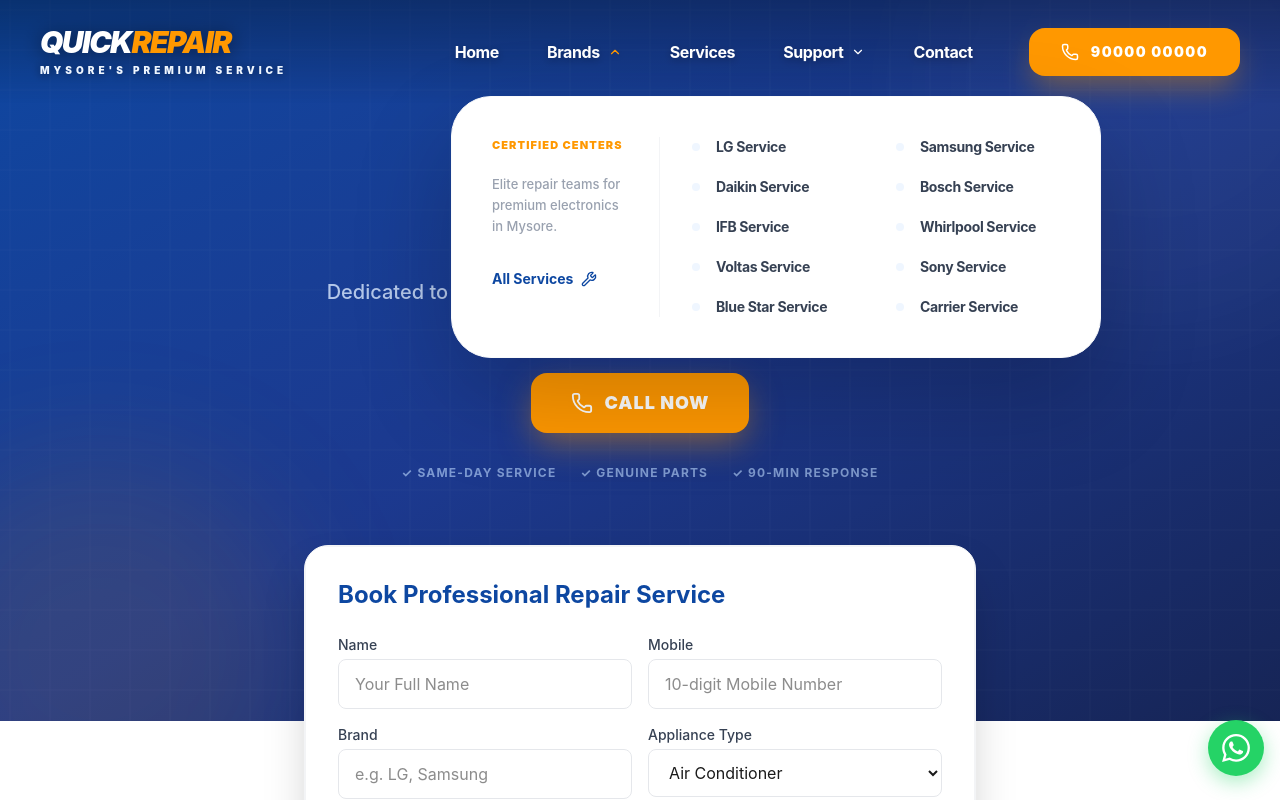
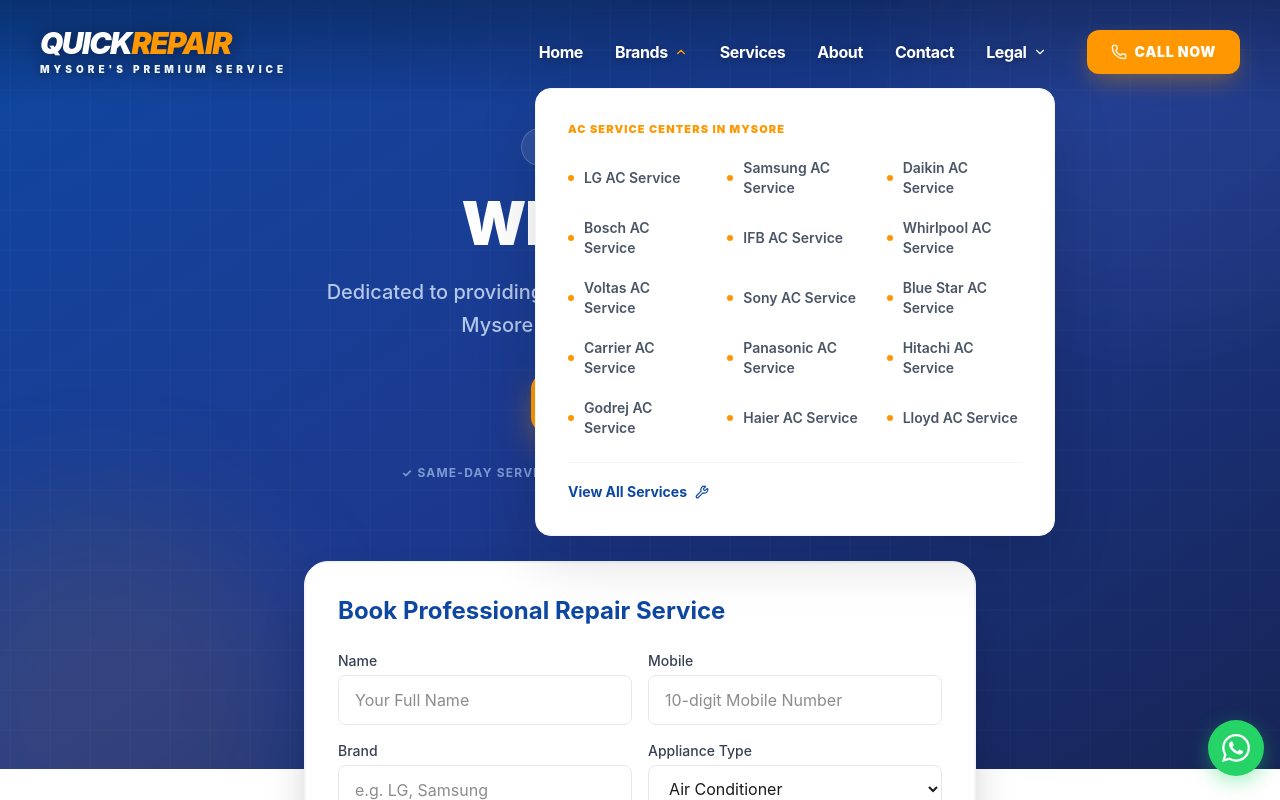
Before and after one commit to ktlmysore1-blip/mysoreappliance, a React (Vite) app: page /about in a window 1280 px wide. Both pictures are taken after a click on the button "Brands". Shown: the top 800 px of the page. Built offline with nearby package versions, Linux system fonts and the light colour scheme.

Commit message:
feat: reorganize navbar with brand AC pages and legal pages, lift form higher

```diff
--- a/src/components/HeroBanner.jsx
+++ b/src/components/HeroBanner.jsx
@@ -6,7 +6,7 @@ const HeroBanner = ({ title, subtitle, defaultBrand, defaultAppliance }) => {
     return (
         <>
             {/* Hero Section */}
-            <section className="relative bg-gradient-to-br from-primary via-blue-900 to-blue-950 text-white pt-24 pb-52 md:pt-32 md:pb-60 px-4 md:px-8 overflow-hidden">
+            <section className="relative bg-gradient-to-br from-primary via-blue-900 to-blue-950 text-white pt-24 pb-60 md:pt-32 md:pb-72 px-4 md:px-8 overflow-hidden">
                 {/* Background decorations */}
                 <div className="absolute inset-0 overflow-hidden">
                     <div className="absolute top-0 right-0 -translate-y-1/3 translate-x-1/4 w-[500px] h-[500px] bg-white/5 rounded-full blur-3xl animate-pulse"></div>
@@ -47,7 +47,7 @@ const HeroBanner = ({ title, subtitle, defaultBrand, defaultAppliance }) => {
             </section>
 
             {/* Booking Form - half overlapping the hero */}
-            <section id="booking-section" className="relative z-10 -mt-44 px-4 md:px-8 mb-8">
+            <section id="booking-section" className="relative z-10 -mt-52 px-4 md:px-8 mb-8">
                 <div className="max-w-2xl mx-auto">
                     <div className="bg-white rounded-3xl shadow-2xl border border-gray-100 overflow-hidden">
                         <BookingForm defaultBrand={defaultBrand} defaultAppliance={defaultAppliance} />
--- a/src/components/Navbar.jsx
+++ b/src/components/Navbar.jsx
@@ -1,8 +1,7 @@
 import React, { useState, useEffect } from 'react';
-import { Menu, X, Phone, ChevronDown, Wrench, ShieldCheck, Info, BookOpen } from 'lucide-react';
+import { Menu, X, Phone, ChevronDown, Wrench, ShieldCheck, Info, BookOpen, FileText, Scale } from 'lucide-react';
 import { Link, useLocation } from 'react-router-dom';
 import { brands } from '../data/brands';
-import { legalContent } from '../data/legal';
 
 const Navbar = () => {
     const [isOpen, setIsOpen] = useState(false);
@@ -18,26 +17,21 @@ const Navbar = () => {
         return () => window.removeEventListener('scroll', handleScroll);
     }, []);
 
-    // Close mobile menu and dropdowns on route change
     useEffect(() => {
         setIsOpen(false);
         setActiveDropdown(null);
     }, [location]);
 
     const toggleDropdown = (name) => {
-        if (activeDropdown === name) {
-            setActiveDropdown(null);
-        } else {
-            setActiveDropdown(name);
-        }
+        setActiveDropdown(activeDropdown === name ? null : name);
     };
 
-    const topBrands = brands.slice(0, 6); // Top 6 brands for the desktop dropdown
-
-    const navLinkClass = (scrolled) => `
+    const navLinkClass = `
         group relative py-2 font-bold transition-all duration-300 tracking-tight
         ${scrolled ? 'text-gray-700 hover:text-primary' : 'text-white hover:text-accent drop-shadow-[0_2px_4px_rgba(0,0,0,0.3)]'}
     `;
+
+    const dropdownBtnClass = `flex items-center space-x-1.5 outline-none ${navLinkClass}`;
 
     return (
         <nav
@@ -46,102 +40,91 @@ const Navbar = () => {
         >
             <div className="max-w-7xl mx-auto px-4 sm:px-6 lg:px-10">
                 <div className="flex justify-between items-center h-14 md:h-16">
-                    {/* Logo - Centered alignment fix */}
+                    {/* Logo */}
                     <div className="flex-shrink-0 flex items-center">
                         <Link to="/" className="flex flex-col group relative transform transition-transform hover:scale-105">
                             <span className={`text-2xl md:text-3xl font-black italic tracking-tighter leading-none transition-colors ${scrolled || isOpen ? 'text-primary' : 'text-white'}`} style={{ filter: scrolled ? 'none' : 'drop-shadow(0 2px 10px rgba(0,0,0,0.5))' }}>
                                 QUICK<span className="text-accent">REPAIR</span>
                             </span>
-                            <span className={`text-[10px] uppercase font-black tracking-[0.4em] mt-1.5 transition-colors ${scrolled || isOpen ? 'text-gray-500' : 'text-blue-50'}`} style={{ filter: scrolled ? 'none' : 'drop-shadow(0 1px 5px rgba(0,0,0,0.5))' }}>
+                            <span className={`text-[10px] uppercase font-black tracking-[0.4em] mt-1 transition-colors ${scrolled || isOpen ? 'text-gray-500' : 'text-blue-50'}`} style={{ filter: scrolled ? 'none' : 'drop-shadow(0 1px 5px rgba(0,0,0,0.5))' }}>
                                 Mysore's Premium Service
                             </span>
                         </Link>
                     </div>
 
-                    {/* Desktop Navigation - Enhanced spacing and alignment */}
-                    <div className="hidden lg:flex items-center space-x-14">
-                        <div className="flex items-center space-x-12">
-                            <Link to="/" className={navLinkClass(scrolled)}>Home</Link>
+                    {/* Desktop Navigation */}
+                    <div className="hidden lg:flex items-center space-x-10">
+                        <div className="flex items-center space-x-8">
+                            <Link to="/" className={navLinkClass}>Home</Link>
 
-                            {/* Brands Dropdown */}
-                            <div className="relative group" onMouseEnter={() => setActiveDropdown('brands')}>
-                                <button
-                                    className={`flex items-center space-x-2 outline-none ${navLinkClass(scrolled)}`}
-                                    onClick={() => toggleDropdown('brands')}
-                                >
+                            {/* Brands AC Service Dropdown */}
+                            <div className="relative" onMouseEnter={() => setActiveDropdown('brands')}>
+                                <button className={dropdownBtnClass} onClick={() => toggleDropdown('brands')}>
                                     <span>Brands</span>
-                                    <ChevronDown size={14} className={`transition-transform duration-500 ${activeDropdown === 'brands' ? 'rotate-180 text-accent' : ''}`} />
+                                    <ChevronDown size={14} className={`transition-transform duration-300 ${activeDropdown === 'brands' ? 'rotate-180 text-accent' : ''}`} />
                                 </button>
-
                                 {activeDropdown === 'brands' && (
-                                    <div className="absolute top-full -left-24 pt-6 w-[650px] animate-in fade-in slide-in-from-top-4 duration-500">
-                                        <div className="bg-white rounded-[2.5rem] shadow-[0_40px_100px_rgba(0,0,0,0.2)] border border-gray-50 p-10 grid grid-cols-3 gap-8">
-                                            <div className="col-span-1 pr-8 border-r border-gray-100">
-                                                <h4 className="text-[11px] font-black text-accent uppercase tracking-widest mb-5">Certified Centers</h4>
-                                                <p className="text-[13px] text-gray-400 leading-relaxed font-medium">
-                                                    Elite repair teams for premium electronics in Mysore.
-                                                </p>
-                                                <Link to="/services" className="mt-8 inline-flex items-center text-primary font-bold text-sm hover:translate-x-1 transition-transform">
-                                                    All Services <Wrench size={16} className="ml-2" />
-                                                </Link>
-                                            </div>
-                                            <div className="col-span-2 grid grid-cols-2 gap-x-10 gap-y-5">
-                                                {brands.slice(0, 10).map(brand => (
+                                    <div className="absolute top-full -left-20 pt-4 w-[520px]">
+                                        <div className="bg-white rounded-2xl shadow-[0_20px_60px_rgba(0,0,0,0.15)] border border-gray-100 p-8">
+                                            <h4 className="text-[11px] font-black text-accent uppercase tracking-widest mb-4">AC Service Centers in Mysore</h4>
+                                            <div className="grid grid-cols-3 gap-x-6 gap-y-3">
+                                                {brands.map(brand => (
                                                     <Link
                                                         key={brand.slug}
                                                         to={`/service-center/${brand.slug}-service-center-mysore`}
-                                                        className="flex items-center text-gray-700 hover:text-primary transition-all group/item"
+                                                        className="flex items-center text-gray-600 hover:text-primary transition-all text-sm font-semibold py-1"
                                                     >
-                                                        <span className="w-2 h-2 bg-blue-50 group-hover/item:bg-accent rounded-full mr-4 transition-colors"></span>
-                                                        <span className="font-bold text-sm tracking-tight">{brand.name} Service</span>
+                                                        <span className="w-1.5 h-1.5 bg-accent rounded-full mr-2.5 flex-shrink-0"></span>
+                                                        {brand.name} AC Service
                                                     </Link>
                                                 ))}
+                                            </div>
+                                            <div className="mt-5 pt-4 border-t border-gray-100">
+                                                <Link to="/services" className="inline-flex items-center text-primary font-bold text-sm hover:translate-x-1 transition-transform">
+                                                    View All Services <Wrench size={14} className="ml-2" />
+                                                </Link>
                                             </div>
                                         </div>
                                     </div>
                                 )}
                             </div>
 
-                            <Link to="/services" className={navLinkClass(scrolled)}>Services</Link>
+                            <Link to="/services" className={navLinkClass}>Services</Link>
+                            <Link to="/about" className={navLinkClass}>About</Link>
+                            <Link to="/contact" className={navLinkClass}>Contact</Link>
 
-                            {/* Support Dropdown */}
-                            <div className="relative group" onMouseEnter={() => setActiveDropdown('legal')}>
-                                <button
-                                    className={`flex items-center space-x-2 outline-none ${navLinkClass(scrolled)}`}
-                                    onClick={() => toggleDropdown('legal')}
-                                >
-                                    <span>Support</span>
-                                    <ChevronDown size={14} className={`transition-transform duration-500 ${activeDropdown === 'legal' ? 'rotate-180 text-accent' : ''}`} />
+                            {/* Legal / Support Dropdown */}
+                            <div className="relative" onMouseEnter={() => setActiveDropdown('legal')}>
+                                <button className={dropdownBtnClass} onClick={() => toggleDropdown('legal')}>
+                                    <span>Legal</span>
+                                    <ChevronDown size={14} className={`transition-transform duration-300 ${activeDropdown === 'legal' ? 'rotate-180 text-accent' : ''}`} />
                                 </button>
-
                                 {activeDropdown === 'legal' && (
-                                    <div className="absolute top-full -left-4 pt-6 w-72 animate-in fade-in slide-in-from-top-4 duration-500">
-                                        <div className="bg-white rounded-[2rem] shadow-[0_40px_100px_rgba(0,0,0,0.2)] border border-gray-50 py-6 overflow-hidden">
+                                    <div className="absolute top-full right-0 pt-4 w-56">
+                                        <div className="bg-white rounded-2xl shadow-[0_20px_60px_rgba(0,0,0,0.15)] border border-gray-100 py-3 overflow-hidden">
                                             {[
-                                                { to: "/about", icon: Info, label: "About Us" },
                                                 { to: "/legal/privacy", icon: ShieldCheck, label: "Privacy Policy" },
-                                                { to: "/legal/terms", icon: BookOpen, label: "Terms of Service" },
-                                                { to: "/legal/disclaimer", icon: Info, label: "Disclaimer" }
+                                                { to: "/legal/terms", icon: BookOpen, label: "Terms & Conditions" },
+                                                { to: "/legal/disclaimer", icon: Info, label: "Disclaimer" },
+                                                { to: "/legal/refund", icon: Scale, label: "Refund Policy" }
                                             ].map((item, idx) => (
-                                                <Link key={idx} to={item.to} className="flex items-center px-8 py-4 text-gray-600 hover:bg-blue-50 hover:text-primary transition-all">
-                                                    <item.icon size={18} className="mr-4 text-gray-300 group-hover:text-primary transition-colors" />
-                                                    <span className="font-bold text-[13px]">{item.label}</span>
+                                                <Link key={idx} to={item.to} className="flex items-center px-6 py-3 text-gray-600 hover:bg-blue-50 hover:text-primary transition-all text-sm font-semibold">
+                                                    <item.icon size={16} className="mr-3 text-gray-400" />
+                                                    {item.label}
                                                 </Link>
                                             ))}
                                         </div>
                                     </div>
                                 )}
                             </div>
-
-                            <Link to="/contact" className={navLinkClass(scrolled)}>Contact</Link>
                         </div>
 
                         <a
                             href="tel:+919380238467"
-                            className={`flex items-center bg-accent text-white px-8 py-3.5 rounded-2xl font-black text-sm uppercase tracking-widest hover:bg-orange-600 transition-all transform hover:-translate-y-1 shadow-[0_15px_30px_-5px_rgba(255,152,0,0.4)] active:scale-95`}
+                            className="flex items-center bg-accent text-white px-6 py-3 rounded-xl font-black text-sm uppercase tracking-wider hover:bg-orange-600 transition-all transform hover:-translate-y-0.5 shadow-[0_10px_25px_-5px_rgba(255,152,0,0.4)] active:scale-95"
                         >
-                            <Phone size={18} className="mr-3 animate-pulse" />
-                            90000 00000
+                            <Phone size={16} className="mr-2" />
+                            Call Now
                         </a>
                     </div>
 
@@ -149,9 +132,9 @@ const Navbar = () => {
                     <div className="lg:hidden flex items-center">
                         <button
                             onClick={() => setIsOpen(!isOpen)}
-                            className={`p-3 rounded-2xl transition-all ${scrolled || isOpen ? 'bg-blue-50 text-primary shadow-inner' : 'bg-white/10 text-white backdrop-blur-md shadow-lg border border-white/20'}`}
+                            className={`p-2.5 rounded-xl transition-all ${scrolled || isOpen ? 'bg-blue-50 text-primary' : 'bg-white/10 text-white backdrop-blur-md border border-white/20'}`}
                         >
-                            {isOpen ? <X size={28} /> : <Menu size={28} />}
+                            {isOpen ? <X size={24} /> : <Menu size={24} />}
                         </button>
                     </div>
                 </div>
@@ -159,22 +142,25 @@ const Navbar = () => {
 
             {/* Mobile menu */}
             <div className={`lg:hidden overflow-hidden transition-all duration-500 ease-in-out ${isOpen ? 'max-h-[85vh] opacity-100 bg-white shadow-2xl' : 'max-h-0 opacity-0'}`}>
-                <div className="px-6 py-8 space-y-6 overflow-y-auto max-h-[calc(85vh-80px)]">
-                    <div className="grid grid-cols-2 gap-4 pb-6 border-b border-gray-50 font-bold">
-                        <Link to="/" className="text-gray-800 text-lg">Home</Link>
-                        <Link to="/services" className="text-gray-800 text-lg">Services</Link>
-                        <Link to="/about" className="text-gray-800 text-lg">About Us</Link>
-                        <Link to="/contact" className="text-gray-800 text-lg">Contact</Link>
+                <div className="px-5 py-6 space-y-5 overflow-y-auto max-h-[calc(85vh-70px)]">
+                    {/* Main nav links */}
+                    <div className="grid grid-cols-2 gap-3 pb-4 border-b border-gray-100">
+                        <Link to="/" className="text-gray-800 font-bold text-base py-2">Home</Link>
+                        <Link to="/services" className="text-gray-800 font-bold text-base py-2">Services</Link>
+                        <Link to="/about" className="text-gray-800 font-bold text-base py-2">About Us</Link>
+                        <Link to="/contact" className="text-gray-800 font-bold text-base py-2">Contact</Link>
+                        <Link to="/booking" className="text-gray-800 font-bold text-base py-2">Book Repair</Link>
                     </div>
 
+                    {/* Brand AC Service Centers */}
                     <div>
-                        <h4 className="text-xs font-black text-accent uppercase tracking-widest mb-4">Our Service Centers</h4>
-                        <div className="grid grid-cols-2 gap-3">
-                            {brands.slice(0, 8).map(brand => (
+                        <h4 className="text-[11px] font-black text-accent uppercase tracking-widest mb-3">Brand AC Service Centers</h4>
+                        <div className="grid grid-cols-2 gap-2">
+                            {brands.map(brand => (
                                 <Link
                                     key={brand.slug}
                                     to={`/service-center/${brand.slug}-service-center-mysore`}
-                                    className="p-3 bg-gray-50 rounded-xl text-sm font-bold text-gray-700 hover:bg-primary hover:text-white transition-colors flex items-center"
+                                    className="py-2.5 px-3 bg-gray-50 rounded-lg text-sm font-semibold text-gray-700 hover:bg-primary hover:text-white transition-colors flex items-center"
                                 >
                                     <span className="w-1 h-1 bg-accent rounded-full mr-2"></span>
                                     {brand.name}
@@ -183,24 +169,23 @@ const Navbar = () => {
                         </div>
                     </div>
 
+                    {/* Legal Pages */}
                     <div>
-                        <h4 className="text-xs font-black text-accent uppercase tracking-widest mb-4">Help & Legal</h4>
-                        <div className="space-y-3">
-                            <Link to="/legal/privacy" className="block text-gray-600 font-medium">Privacy Policy</Link>
-                            <Link to="/legal/terms" className="block text-gray-600 font-medium">Terms of Service</Link>
-                            <Link to="/legal/disclaimer" className="block text-gray-600 font-medium text-primary">Disclaimer (Independent Center)</Link>
+                        <h4 className="text-[11px] font-black text-accent uppercase tracking-widest mb-3">Legal & Policies</h4>
+                        <div className="grid grid-cols-2 gap-2">
+                            <Link to="/legal/privacy" className="py-2.5 px-3 bg-gray-50 rounded-lg text-sm font-semibold text-gray-600">Privacy Policy</Link>
+                            <Link to="/legal/terms" className="py-2.5 px-3 bg-gray-50 rounded-lg text-sm font-semibold text-gray-600">Terms & Conditions</Link>
+                            <Link to="/legal/disclaimer" className="py-2.5 px-3 bg-gray-50 rounded-lg text-sm font-semibold text-gray-600">Disclaimer</Link>
+                            <Link to="/legal/refund" className="py-2.5 px-3 bg-gray-50 rounded-lg text-sm font-semibold text-gray-600">Refund Policy</Link>
                         </div>
                     </div>
 
-                    <div className="pt-4">
-                        <a href="tel:+919380238467" className="flex items-center justify-center bg-primary text-white w-full py-4 rounded-2xl font-bold text-lg shadow-xl active:scale-95 transition-transform">
-                            <Phone size={24} className="mr-3" />
-                            Call Helpdesk Now
+                    {/* CTA */}
+                    <div className="pt-2">
+                        <a href="tel:+919380238467" className="flex items-center justify-center bg-accent text-white w-full py-4 rounded-xl font-black text-lg shadow-lg active:scale-95 transition-transform">
+                            <Phone size={22} className="mr-3" />
+                            Call Now: 938 023 8467
                         </a>
-                        <p className="text-center text-gray-400 mt-4 text-xs font-bold leading-relaxed">
-                            Serving 10+ Areas in Mysore • 24/7 Availability <br />
-                            <span className="text-accent italic font-black">Authorized Quality • Local Prices</span>
-                        </p>
                     </div>
                 </div>
             </div>
```
